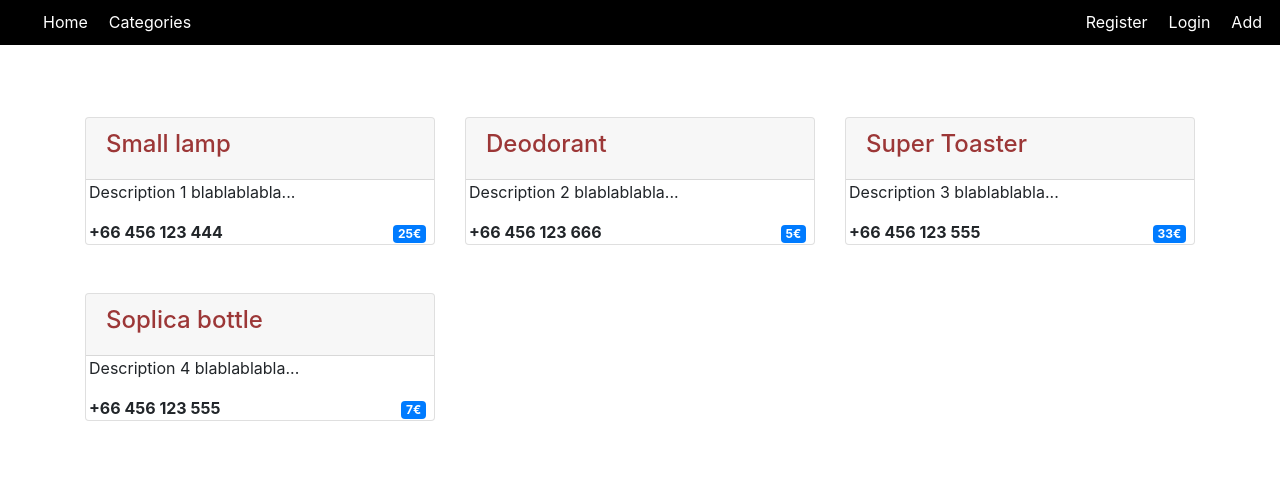
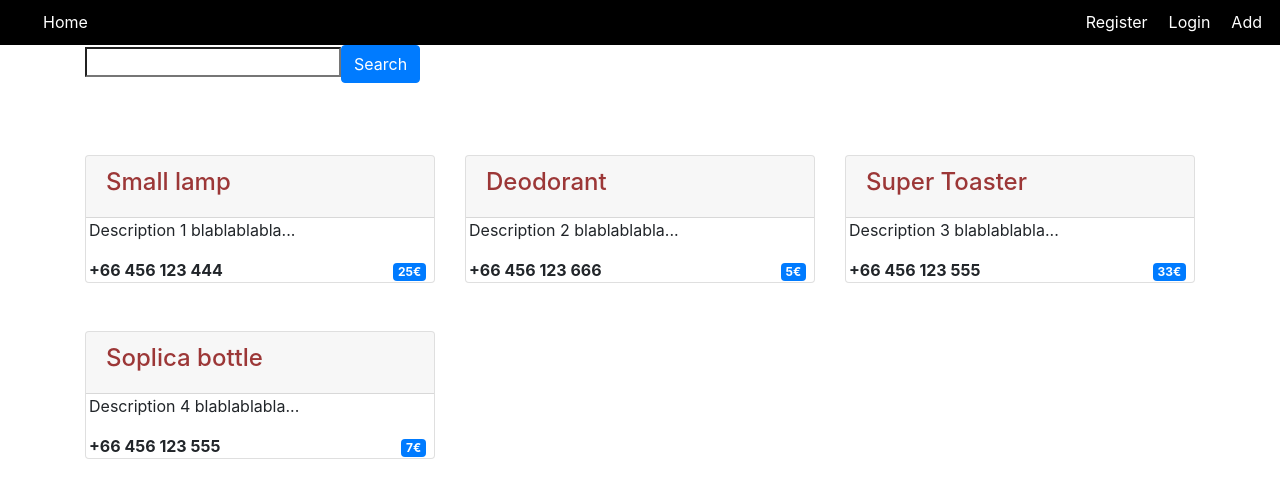
Before and after one commit to tolo530/ITUe, a React (Create React App) app in the folder TradeApp/: page / in a window 1280 px wide. Shown: the top 498 px of the page. Built offline with nearby package versions, Linux system fonts and the light colour scheme.

Commit message:
search bar

```diff
--- a/TradeApp/src/components/Header.js
+++ b/TradeApp/src/components/Header.js
@@ -10,9 +10,6 @@ function Header() {
           <ul className="navItems">
             <li className="navigation">
               <a href="/">Home</a>
-            </li>
-            <li className="navigation">
-              Categories
             </li>
             <li className="user-options">
               <a href="/AddItem">Add</a>
--- a/TradeApp/src/components/pages/Home.js
+++ b/TradeApp/src/components/pages/Home.js
@@ -3,6 +3,8 @@ import React, { Component } from 'react';
 import '../../../src/App.css';
 import {items} from '../../../src/items.json';
 import Header from '../../components/Header';
+
+
 
 
 class Home extends Component {
@@ -13,14 +15,14 @@ class Home extends Component {
   }
 
   render(){
-
     const items = this.state.items.map((items, i) => {
       return (
-          <div className="col-md-4">
+          <div className="col-md-4" key={i}>
             <div className="card mt-5">
                <div className="card-header">
                  <h4>
                   {items.title}
+                  {items.image}
                 </h4>
           </div>
           <div className="class-body">
@@ -48,9 +50,11 @@ class Home extends Component {
     })
 
     return (
+
       <div className="Home">
-
         <div className = "container">
+          <input type="search"></input>
+          <button class="btn btn-primary">Search</button>
           <div className="row mt-4">
             {items}
           </div>
--- a/TradeApp/src/items.json
+++ b/TradeApp/src/items.json
@@ -1,33 +1,37 @@
 {
     "items":[
         {
+            "id":1,
             "title": "Small lamp",
             "price": 25,
-            "categorie":"lamparas",
+            "category":"lamparas",
             "seller":"Fungencio Martinez",
             "description": "Description 1 blablablabla...",
             "phone": "+66 456 123 444"
         },
         {
+            "id":2,
             "title": "Deodorant",
             "price": 5,
-            "categorie":"higiene",
+            "category":"higiene",
             "seller":"Jaimito Gutierrez",
             "description": "Description 2 blablablabla...",
             "phone": "+66 456 123 666"
         },
         {
+            "id":3,
             "title": "Super Toaster",
             "price": 33,
-            "categorie":"tostadoras",
+            "category":"tostadoras",
             "seller":"Sasha Ramirez",
             "description": "Description 3 blablablabla...",
             "phone": "+66 456 123 555"
         },
         {
+            "id":3,
             "title": "Soplica bottle",
             "price": 7,
-            "categorie":"comida",
+            "category   ":"comida",
             "seller":"Sasha Ramirez",
             "description": "Description 4 blablablabla...",
             "phone": "+66 456 123 555"
```
Also changed, not shown: TradeApp/src/App.js (line endings or trailing spaces).
